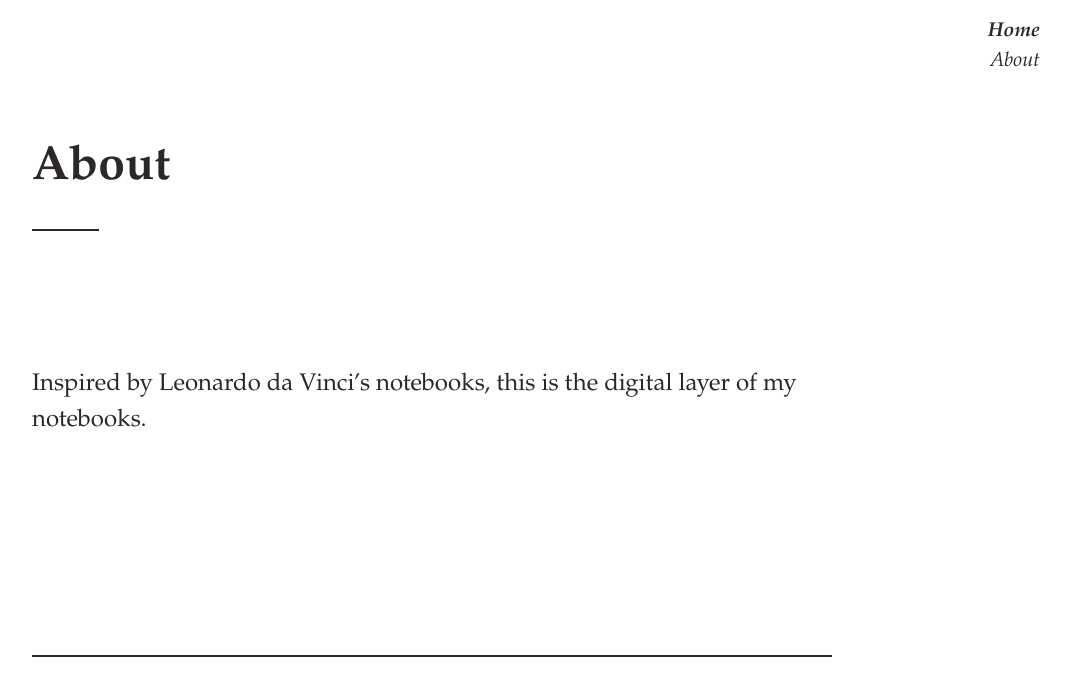
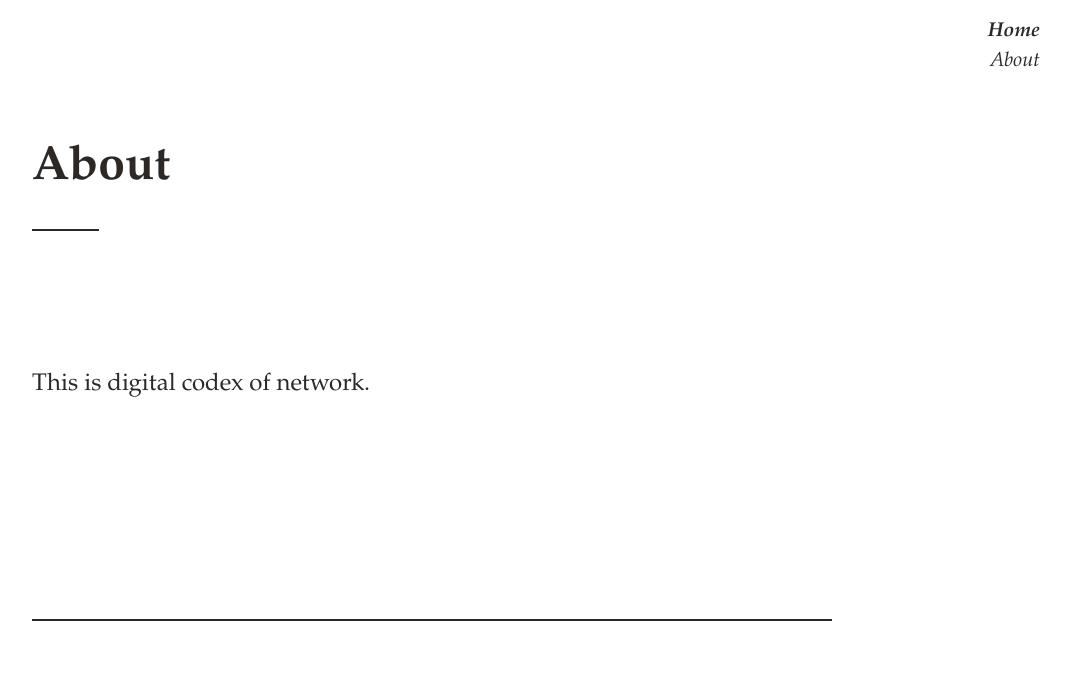
Before and after one commit to netw-ork/netw-ork.github.io, a Jekyll site: the page built from about.md, in a window 1280 px wide. Shown: the top 696 px of the page, without its empty margins (208-1279 px from the left). Built offline with Jekyll 4.4.1, drawn with Linux system fonts in a browser that asks for light colours.

Commit message:
Update about.md

```diff
--- a/about.md
+++ b/about.md
@@ -4,4 +4,4 @@ title: About
 permalink: /about/
 ---
 
-Inspired by Leonardo da Vinci's notebooks, this is the digital layer of my notebooks.
+This is digital codex of network.
```
